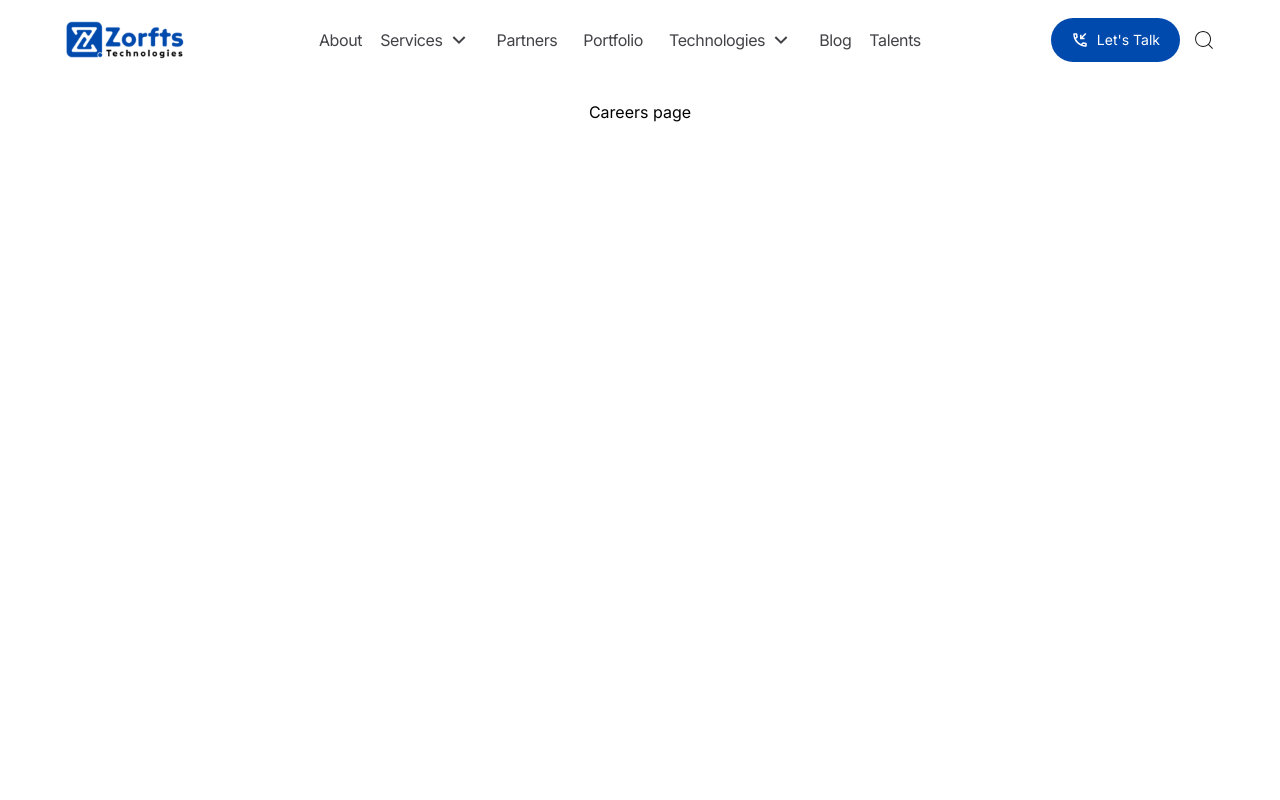
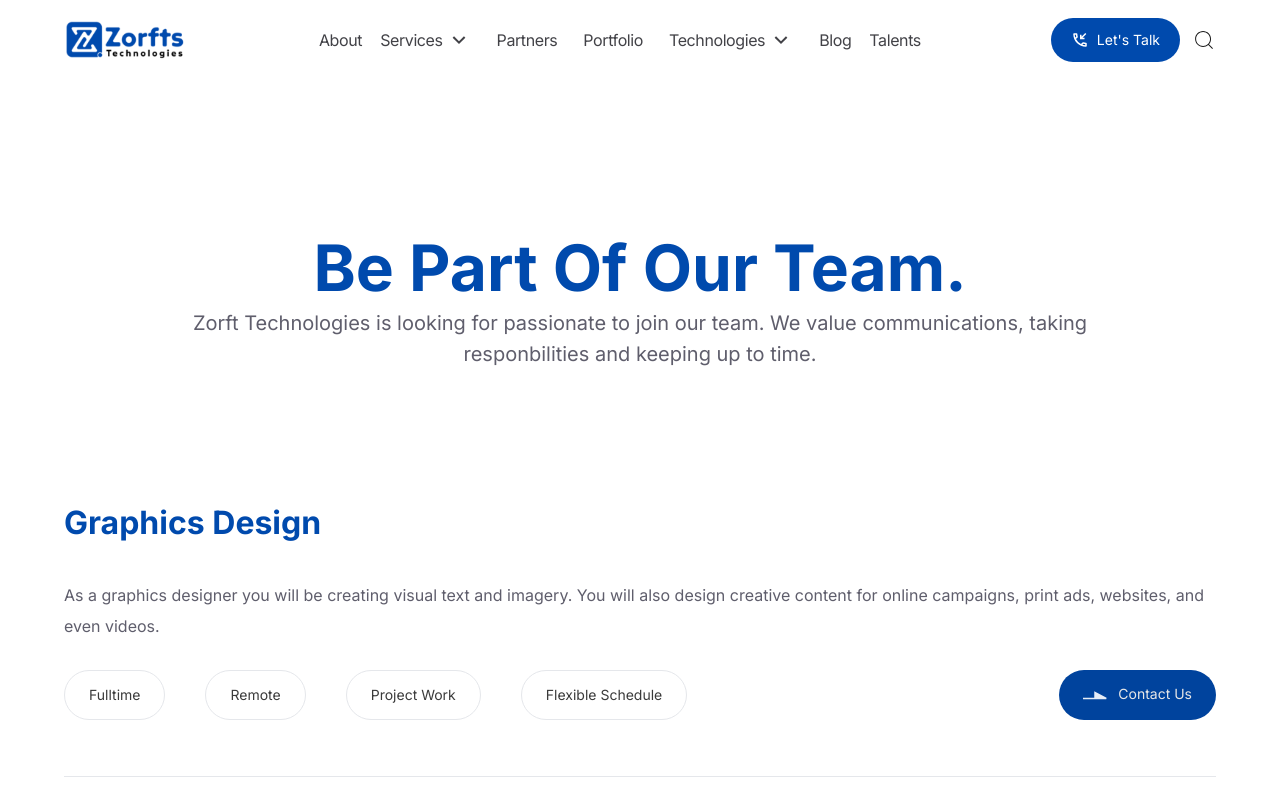
Before and after one commit to Zorftstech/portfolio-v2, a Next.js app: page /careers in a window 1280 px wide. Shown: the top 800 px of the page. Built offline with nearby package versions, Linux system fonts and the light colour scheme.

Commit message:
added careers page & moved portfolioGrid to shared folder

```diff
--- a/app/careers/page.tsx
+++ b/app/careers/page.tsx
@@ -1,10 +1,13 @@
-import { TopAndBottomWrapper } from "@/components/shared/Wrappers";
+import BePartOfOurTeam from "@/components/careers/bepartOfOurTeam";
+import { SideWrapper, TopAndBottomWrapper } from "@/components/shared/Wrappers";
 
 export default function Home() {
   return (
     <main className="flex min-h-screen flex-col items-center justify-between">
       <TopAndBottomWrapper>
-        <div>Careers page</div>
+        <SideWrapper>
+          <BePartOfOurTeam />
+        </SideWrapper>
       </TopAndBottomWrapper>
     </main>
   );
--- /dev/null
+++ b/components/careers/bepartOfOurTeam.tsx
@@ -0,0 +1,43 @@
+import React from "react";
+import Image from "next/image";
+import { careers, Careers, EmploymentType } from "../data";
+
+const BePartOfOurTeam: React.FC = () => {
+    return(
+    <div className="pt-10 lg:pt-32 pb-14 lg:pb-64">
+        <div className="mx-auto w-[372px] lg:w-[928px] text-center mb-10 lg:mb-32">
+            <h2 className="text-[28px] lg:text-[64px] leading-[38px] lg:leading-[80px] text-[#004AAD] font-bold">Be Part Of Our Team.</h2>
+            <p className="text-[16px] lg:text-[20px] leading-[23px] lg:leading-[31px] text-[#5F5E6C]">Zorft Technologies is looking for passionate to join our team. We value communications, taking responbilities and keeping up to time.</p>
+        </div>
+        {careers.map((career: Careers, index) => (
+            <div key={career.id} className="mt-14">
+                <h4 className="text-[24px] lg:text-[32px] leading-[50px] lg:leading-[50px] text-[#004AAD] font-bold">{career.department}</h4>
+                <p className="text-[16px] lg:text-[20] leading-[25px] lg:leading-[31px] text-[#5F5E6C] mt-8">{career.description}</p>
+                <div className="grid lg:grid-cols-3 mt-7 gap-7 lg:gap-0">
+                    <div className="justify-self-start flex lg:hidden lg:gap-10 justify-between lg:justify-start lg:col-span-2 w-full">
+                        {career.employment_type.slice(0, 3).map((employment: EmploymentType) => (
+                            <div key={employment.id}>
+                                <button className="text-[14px] leading-[16.1px] text-[#3B3B3B] py-[16px] px-[24px] border-[1px] rounded-full">{employment.type}</button>
+                            </div>
+                        ))}
+                    </div>
+                    <div className="justify-self-start hidden lg:flex lg:gap-10 justify-between lg:justify-start lg:col-span-2 w-full">
+                        {career.employment_type.map((employment: EmploymentType) => (
+                            <div key={employment.id}>
+                                <button className="text-[14px] leading-[16.1px] text-[#3B3B3B] py-[16px] px-[24px] border-[1px] rounded-full">{employment.type}</button>
+                            </div>
+                        ))}
+                    </div>
+                    <button className="lg:justify-self-end flex py-[16px] px-[24px] rounded-full bg-[#00439D] w-[157px] justify-between">
+                        <Image src={'/Vector-4.svg'} alt="" width={24} height={4} className="self-center" />
+                        <span className="text-[14px] leading-[16.1px] text-[#E7E7E7]">Contact Us</span>
+                    </button>
+                </div>
+                {index < careers.length - 1 && <hr className="bg-[#E7E7E7] h-[1px] mt-14" />}
+            </div>
+        ))}
+    </div>
+    )
+}
+
+export default BePartOfOurTeam;
--- a/components/data.ts
+++ b/components/data.ts
@@ -1232,3 +1232,133 @@ export const testimonialCards : TestimonialCards[] = [
 	},
 
 ]
+
+export interface EmploymentType {
+	id: number;
+	type: string;
+}
+
+export interface Careers {
+	id: number;
+	department: string;
+	description: string;
+	employment_type: EmploymentType[];
+}
+
+export const careers: Careers[] =[
+	{
+		id: 1,
+		department: 'Graphics Design',
+		description: 'As a graphics designer you will be creating visual text and imagery. You will also design creative content for online campaigns, print ads, websites, and even videos.',
+		employment_type: [
+			{
+				id: 1,
+				type: 'Fulltime',
+			},
+			{
+				id: 2,
+				type: 'Remote',
+			},
+			{
+				id: 3,
+				type: 'Project Work',
+			},
+			{
+				id: 4,
+				type: 'Flexible Schedule',
+			}
+		]
+	},
+	{
+		id: 2,
+		department: 'Graphics Design',
+		description: 'As a graphics designer you will be creating visual text and imagery. You will also design creative content for online campaigns, print ads, websites, and even videos.',
+		employment_type: [
+			{
+				id: 1,
+				type: 'Fulltime',
+			},
+			{
+				id: 2,
+				type: 'Remote',
+			},
+			{
+				id: 3,
+				type: 'Project Work',
+			},
+			{
+				id: 4,
+				type: 'Flexible Schedule',
+			}
+		]
+	},
+	{
+		id: 3,
+		department: 'Graphics Design',
+		description: 'As a graphics designer you will be creating visual text and imagery. You will also design creative content for online campaigns, print ads, websites, and even videos.',
+		employment_type: [
+			{
+				id: 1,
+				type: 'Fulltime',
+			},
+			{
+				id: 2,
+				type: 'Remote',
+			},
+			{
+				id: 3,
+				type: 'Project Work',
+			},
+			{
+				id: 4,
+				type: 'Flexible Schedule',
+			}
+		]
+	},
+	{
+		id: 4,
+		department: 'Graphics Design',
+		description: 'As a graphics designer you will be creating visual text and imagery. You will also design creative content for online campaigns, print ads, websites, and even videos.',
+		employment_type: [
+			{
+				id: 1,
+				type: 'Fulltime',
+			},
+			{
+				id: 2,
+				type: 'Remote',
+			},
+			{
+				id: 3,
+				type: 'Project Work',
+			},
+			{
+				id: 4,
+				type: 'Flexible Schedule',
+			}
+		]
+	},
+	{
+		id: 5,
+		department: 'Graphics Design',
+		description: 'As a graphics designer you will be creating visual text and imagery. You will also design creative content for online campaigns, print ads, websites, and even videos.',
+		employment_type: [
+			{
+				id: 1,
+				type: 'Fulltime',
+			},
+			{
+				id: 2,
+				type: 'Remote',
+			},
+			{
+				id: 3,
+				type: 'Project Work',
+			},
+			{
+				id: 4,
+				type: 'Flexible Schedule',
+			}
+		]
+	}
+]
--- a/components/services/exploreSomeOfOurProjects.tsx
+++ b/components/services/exploreSomeOfOurProjects.tsx
@@ -2,7 +2,7 @@
 import React from "react";
 import { portfolioProjects } from "../data";
 import Image from "next/image";
-import PortfolioGrid from "../home/portfolioGrid";
+import PortfolioGrid from "../shared/portfolioGrid";
 
 const ExploreSomeOfOurprojects: React.FC = () => {
 	return (
```
Also changed, not shown: components/shared/portfolioGrid.tsx (renamed from components/home/portfolioGrid.tsx).
